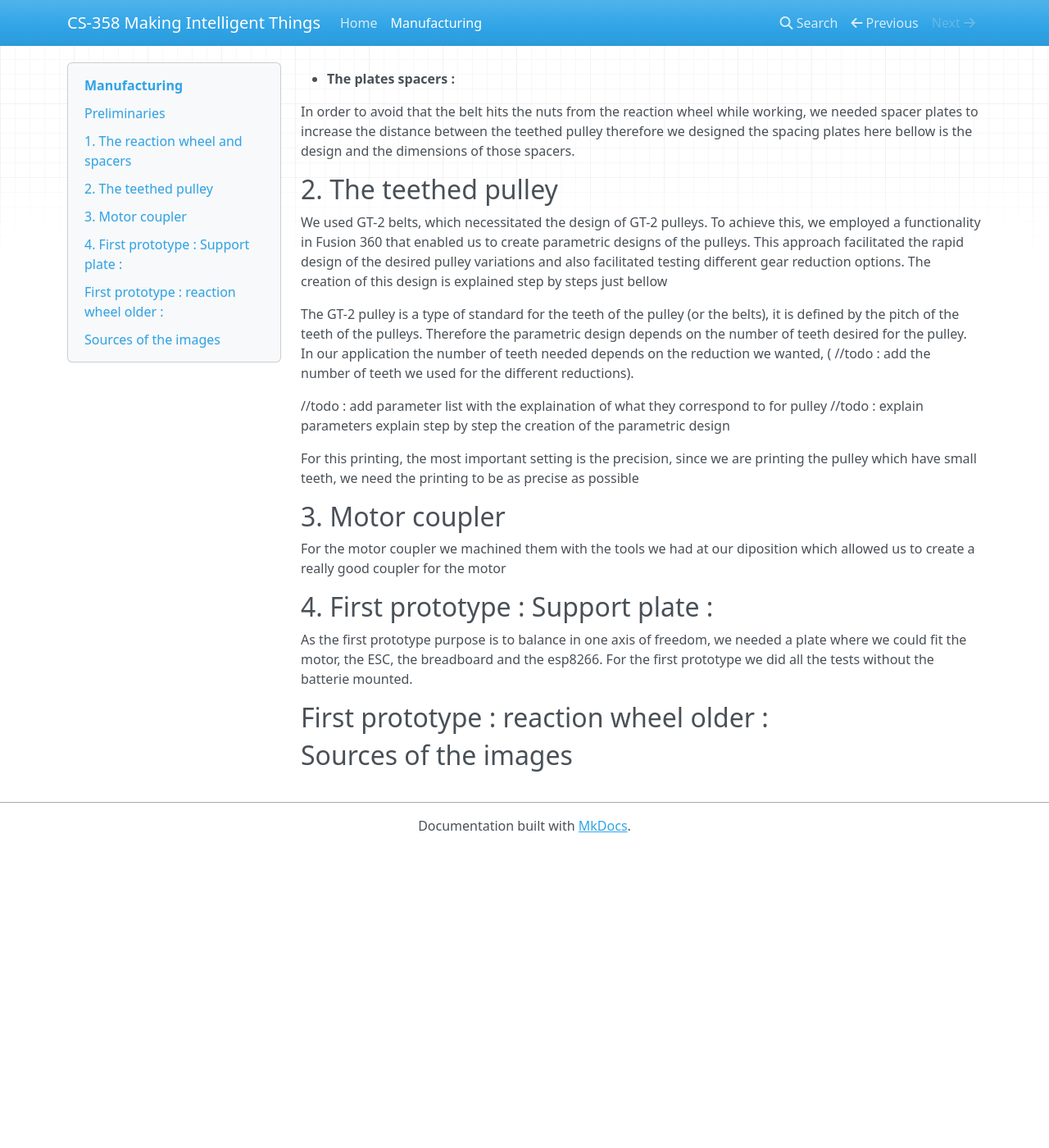
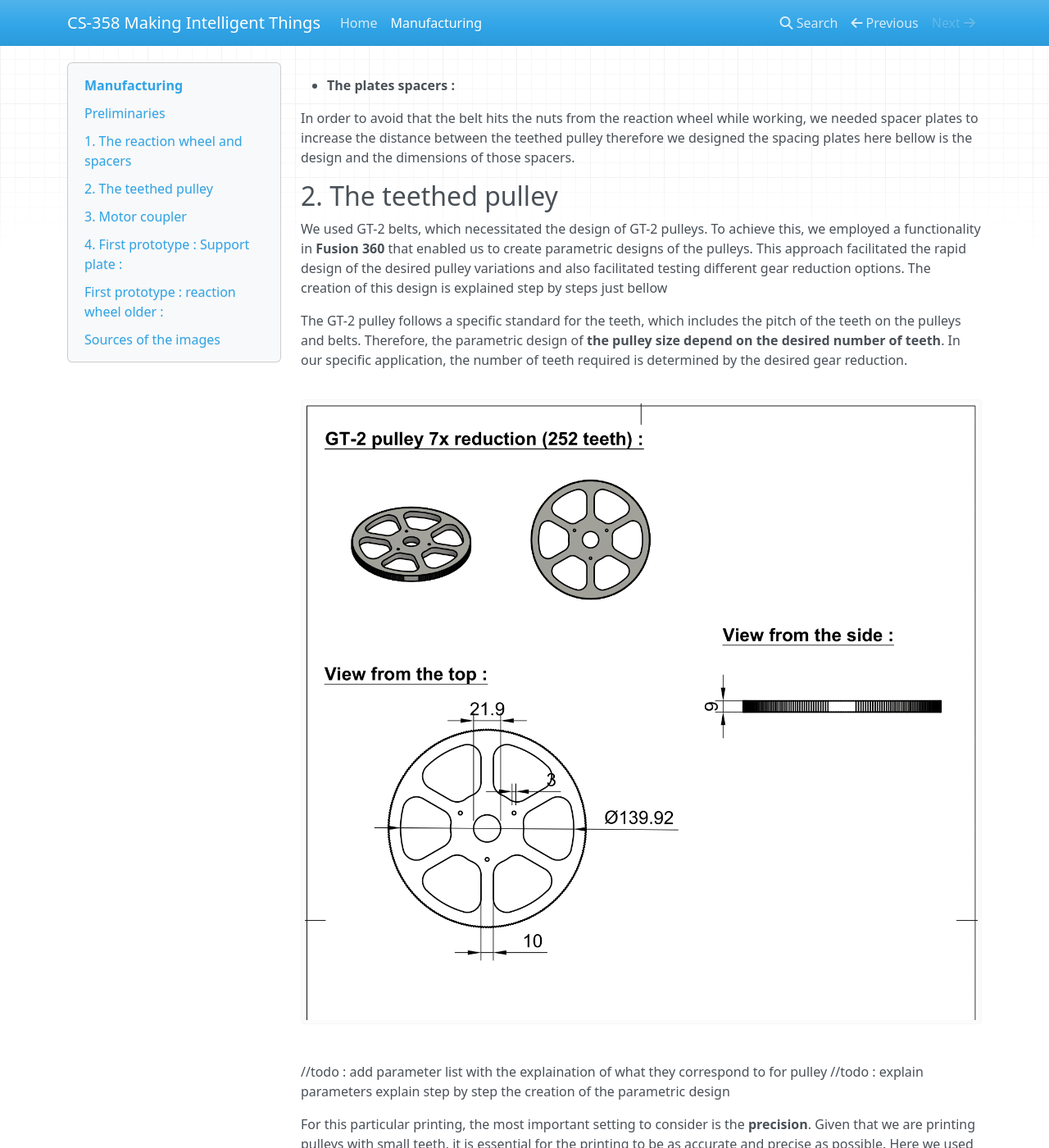
Before and after one commit to mit-unicycle/mit-unicycle, an MkDocs documentation site: the page built from docs/manufacturing.md, in a window 1280 px wide and 1400 px high, scrolled down 2696 px. Shown: the whole window at 82% size. Built offline with MkDocs 1.6.1, drawn with Linux system fonts in a browser that asks for light colours; nearby versions of some CDN libraries; before the commit the page ends 3731 px from its top, so only the background shows below that; some of the changed text lies outside the part shown.

Commit message:
Blueprint added, modified the text

```diff
--- a/docs/manufacturing.md
+++ b/docs/manufacturing.md
@@ -23,21 +23,23 @@
 
 In order to achieve the maximum moment of inertia for the reaction wheel, our objective was to maximize the diameter of the wheel. Since the moment of inertia is the sum of the squared distances to the mass, the farther the mass is from the axis, the larger the moment will be. However, we faced a constraint due to the size of the printing bed of the printer we used for the distane to the axis.
 
-Our experimentation demonstrated that a wheel with a thin design could easily break if the model were to fall. This is why the model we have implemented here is highly robust and should not break, provided it is used correctly in the application of this project.
+Our experimentation demonstrated that a wheel with a thin design could easily break if the model were to fall. This is why the model we have implemented here is highly robust and should not break, provided it is used correctly in the application of this project. **Note that the reaction wheel has 32 holes for the screws used to add weight far from the axis.**
 
 ![](images/ReactionWheel.png)
 
 
-//todo : add the model of prusa printer we use
 
 The most crucial aspect of printing this part is to use an appropriate perimeter setting. Increasing the perimeter setting enables us to reinforce the piece without significantly increasing the infill. It is essential for the holes where we will insert screws, nuts, and the location where the ball bearing will be placed to be sufficiently strong. This ensures that they do not break during rotation or when inserting the ball bearing. Here we used a perimeter of 4 and an infill of :
 
 
+
+
 * **The ball bearing spacers :**
 
-As you will see in the section where the assembly of the model is explained, we required spacers with the same diameter as the inner diameter of the ball bearing to ensure a tight fit between the ball bearings.
+As you can observe in the section explaining the assembly of the model, we needed spacers with the same inner diameter as the ball bearing to ensure a good fit between the ball bearings.
 
-The following design picture shows the dimensions of one of thoses spacers, **note that we used differents size of thoses spacer but we show only one blueprint because the only difference is the heigth**
+The accompanying design picture, illustrates the dimensions of one of these spacers. **Please note that we used spacers of various sizes, but we are presenting only one blueprint as the only difference lies in the height of the spacers.**
+//todo add the list of size of the spacer we use
 
 ![Alt text](images/general_spacer.png)
 
@@ -48,20 +50,25 @@
 
 ## **2. The teethed pulley**
 
-We used GT-2 belts, which necessitated the design of GT-2 pulleys. To achieve this, we employed a functionality in Fusion 360 that enabled us to create parametric designs of the pulleys. This approach facilitated the rapid design of the desired pulley variations and also facilitated testing different gear reduction options. The creation of this design is explained step by steps just bellow
+We used GT-2 belts, which necessitated the design of GT-2 pulleys. To achieve this, we employed a functionality in **Fusion 360** that enabled us to create parametric designs of the pulleys. This approach facilitated the rapid design of the desired pulley variations and also facilitated testing different gear reduction options. The creation of this design is explained step by steps just bellow
 
-The GT-2 pulley is a type of standard for the teeth of the pulley (or the belts), it is defined by the pitch of the teeth of the pulleys. Therefore the parametric design depends on the number of teeth desired for the pulley. In our application the number of teeth needed depends on the reduction we wanted, ( //todo : add the number of teeth we used for the different reductions).
+The GT-2 pulley follows a specific standard for the teeth, which includes the pitch of the teeth on the pulleys and belts. Therefore, the parametric design of **the pulley size depend on the desired number of teeth**. In our specific application, the number of teeth required is determined by the desired gear reduction.
+
+![Alt text](images/GT2_7_REDUCTION%20Drawing%20v1-1.png)
 
 
 //todo : add parameter list with the explaination of what they correspond to for pulley
 //todo : explain parameters explain step by step the creation of the parametric design
 
-For this printing, the most important setting is the precision, since we are printing the pulley which have small teeth, we need the printing to be as precise as possible
+For this particular printing, the most important setting to consider is the **precision**. Given that we are printing pulleys with small teeth, it is essential for the printing to be as accurate and precise as possible. Here we used the option : **10mm Quality** preset from **Prusa Slicer**. To prevent the belt to skip, we need plates to help the belt stay straight in on the pulley, here's the blueprint of thoses plates :
 
+![Alt text](images/GT2_7_REDUCTION_plates%20Drawing%20v1-1.png)
 
 ## **3. Motor coupler**
 
-For the motor coupler we machined them with the tools we had at our diposition which allowed us to create a really good coupler for the motor
+For the motor coupler, we machined them using the tools available to us. This approach enabled us to create a high-quality coupler specifically designed for the motor we had. We were unable to find any suitable couplers for purchase online that could be delivered within a reasonable timeframe, which is why we resorted to machining our own. Here's the blueprint we created for this coupler
+
+![Alt text](images/Metal%20shaft%20coupler%20Drawing%20v3-1.png)
 
 
 
```
Also changed, not shown: docs/images/GT2_7_REDUCTION Drawing v1-1.png (added), docs/images/GT2_7_REDUCTION_plates Drawing v1-1.png (added), docs/images/Metal shaft coupler Drawing v3-1.png (added).
